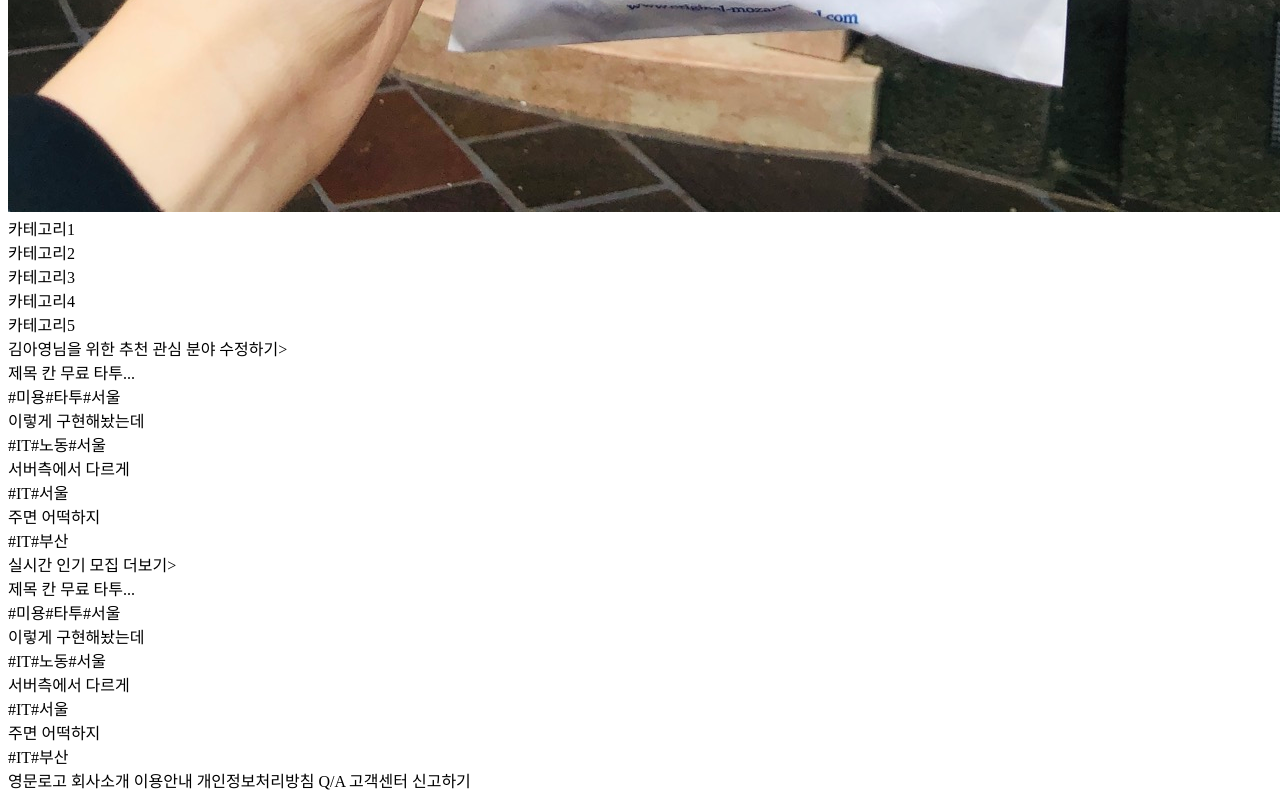
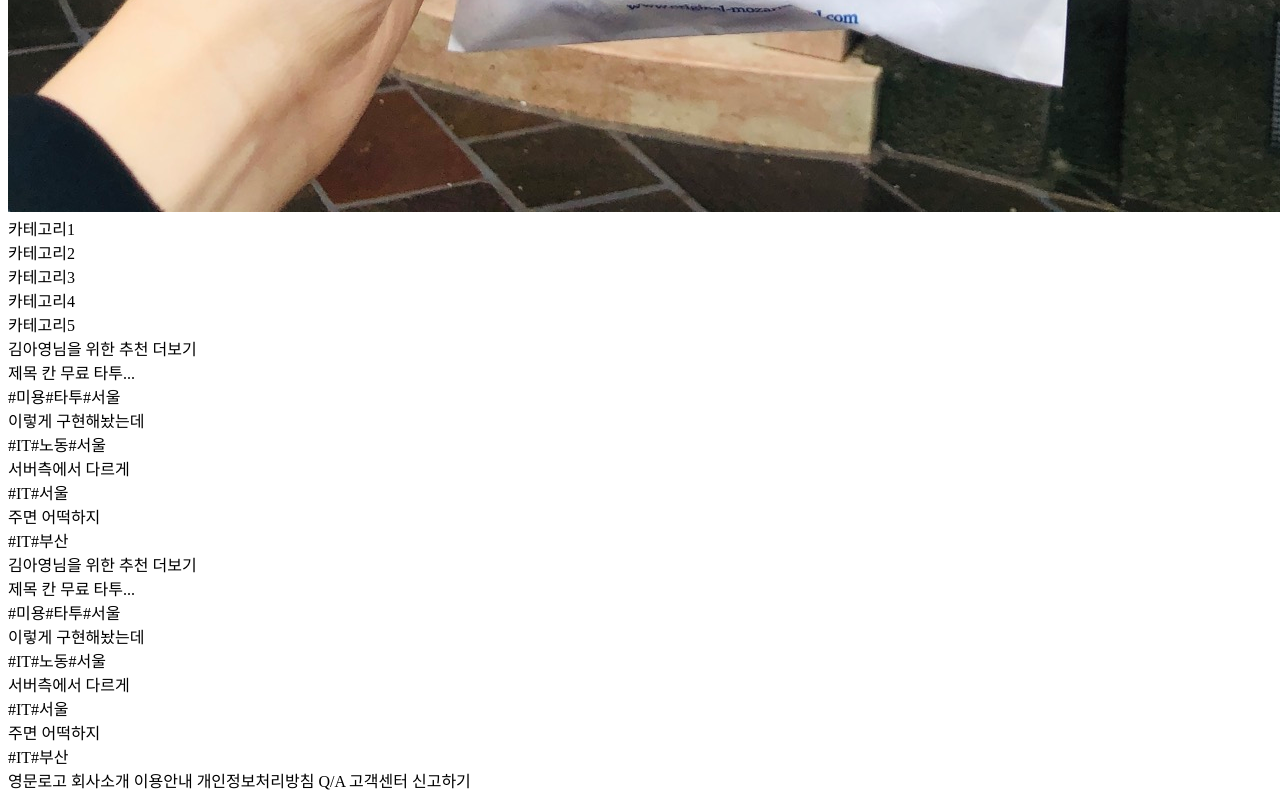
Before and after one commit to Re-Coder-3/front-end, a React (Create React App) app in the folder project/: page / in a window 1280 px wide. Shown: the part 1869-2669 px from the top of the page. Built offline with nearby package versions, Linux system fonts and the light colour scheme.

Commit message:
콘텐츠컨테이너 부분 삭제하고 재편성

```diff
--- a/project/src/component/ContentContainer.js
+++ /dev/null
@@ -1,16 +0,0 @@
-import React from "react";
-import Content from "./Content";
-
-const ContentContainer = ({title, moreText, contentText}) => {
-    const contentList = contentText.map(text => <Content title={text.title} tags={text.tags} />);
-    return (
-        <div>
-            {title} {moreText}>
-            {contentList}
-        </div>
-    );
-}
-
-//메인화면의 중간부분, Content 들을 담는 부분이다.
-
-export default ContentContainer;
--- a/project/src/page/Main.js
+++ b/project/src/page/Main.js
@@ -2,7 +2,7 @@ import React from "react";
 import Header from "../component/Header";
 import Footer from "../component/Footer";
 import Banner from "../component/Banner";
-import ContentContainer from "../component/ContentContainer";
+import Content from "../component/Content";
 
 const Main = () => {
     const name = "김아영"
@@ -25,13 +25,21 @@ const Main = () => {
         }]
     // content 컴포넌트에 담을 데이터 예시. 서버에서 주면 그걸로 교체한다.
 
+    const contentList = (contenttext) => contenttext.map(text => <Content title={text.title} tags={text.tags} />);
+
     return (
         <div>
             <Header/>
             <Banner/>
             <div className="mainContents">
-                <ContentContainer title={recommend} moreText="관심 분야 수정하기" contentText={sampleContentText} />
-                <ContentContainer title="실시간 인기 모집" moreText="더보기" contentText={sampleContentText}/>
+                <div>
+                    {recommend} 더보기
+                    {contentList(sampleContentText)}
+                </div>
+                <div>
+                    {recommend} 더보기
+                    {contentList(sampleContentText)}
+                </div>
             </div>
             <Footer/>
         </div>
```
Also changed, not shown: 1 other file (tests, documents, lock files or other folders).
